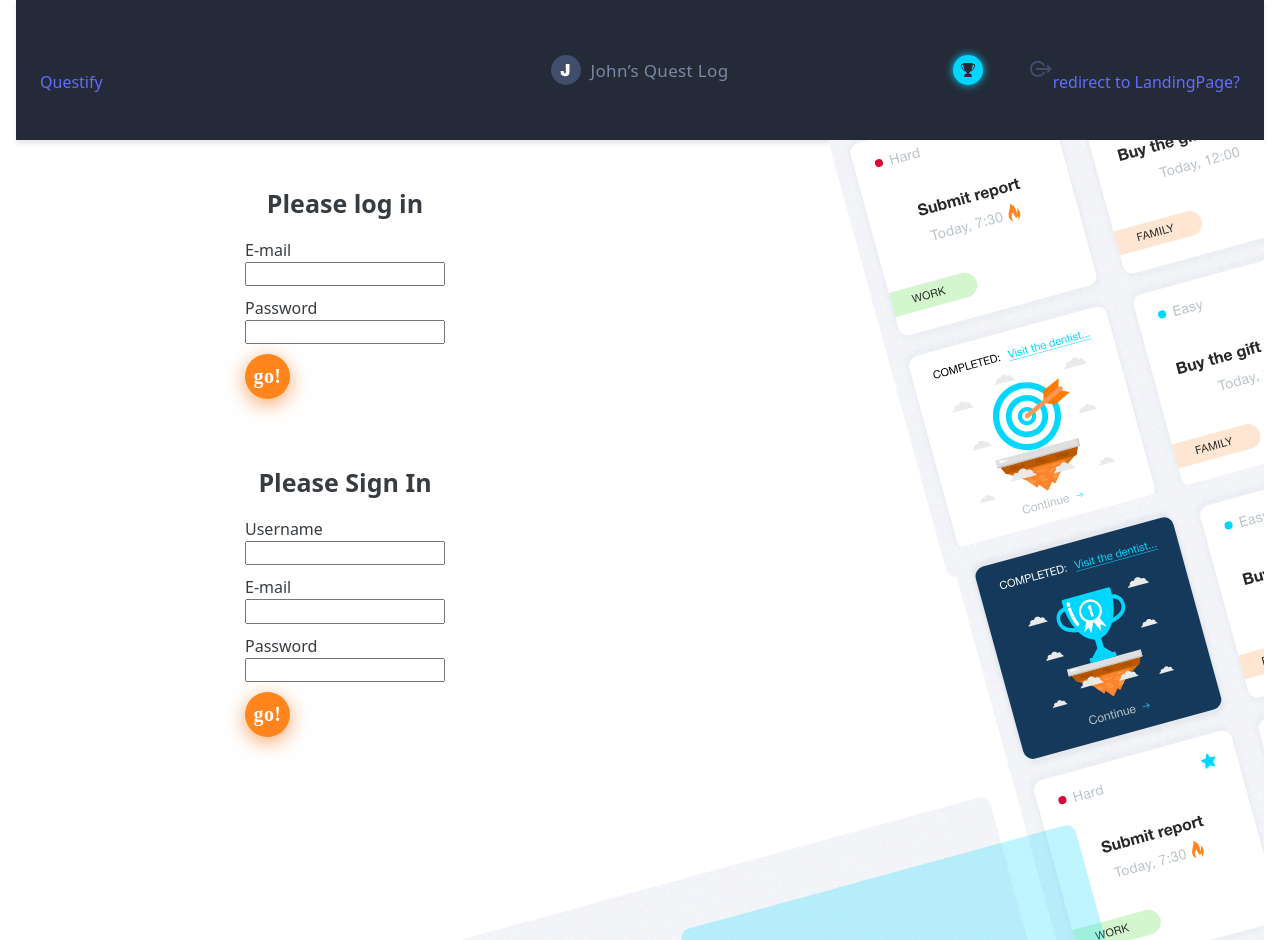
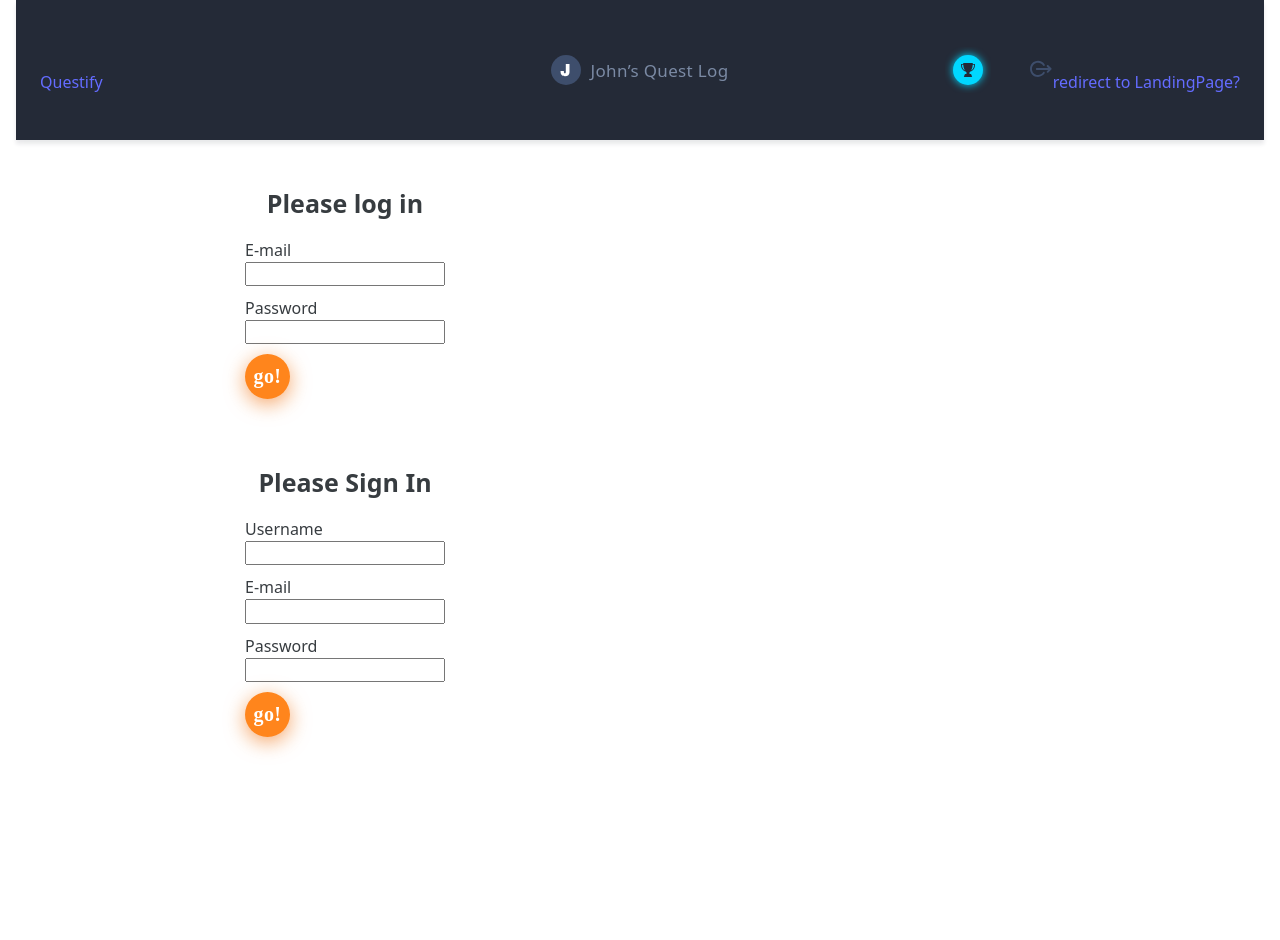
Before and after one commit to Mateusz-Gonera/Questify_front-end, a React (Vite) app: page /landing in a window 1280 px wide. Built offline with nearby package versions, Linux system fonts and the light colour scheme.

Commit message:
img usuniete

```diff
--- a/src/components/landing/Landing.jsx
+++ b/src/components/landing/Landing.jsx
@@ -3,7 +3,6 @@ import { LoginForm } from "./landingLogin/LoginForm";
 import { RegisterForm } from "./landingRegister/RegisterForm";
 import { Container, Wrapper } from "./Landing.styled";
 import { useEffect, useState } from "react";
-import { ImgUp, ImgDown, ImgWrapper } from "./Landing.styled";
 
 import MobileDown from "../../imagesLanding/mobile/blueRectangle.svg";
 import MobileUp from "../../imagesLanding/mobile/greyRectangle.svg";
@@ -50,10 +49,6 @@ const Landing = () => {
 	return (
 		<Wrapper>
 
-			<ImgWrapper>
-				<ImgUp src={image1} />
-				<ImgDown src={image2} />
-			</ImgWrapper>
 
 			<Container>
 				{/* {<LandingWelcome/>} */}
--- a/src/components/landing/landingRegister/RegisterForm.jsx
+++ b/src/components/landing/landingRegister/RegisterForm.jsx
@@ -23,8 +23,9 @@ export const RegisterForm = () => {
         password,
       })
     );
+    navigate("/dashboard");
     form.reset();
-    navigate("/dashboard");
+
   };
 
   return (
```
